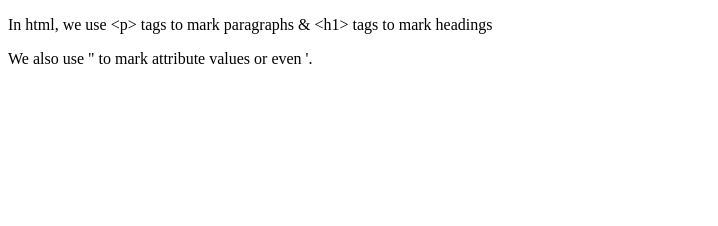
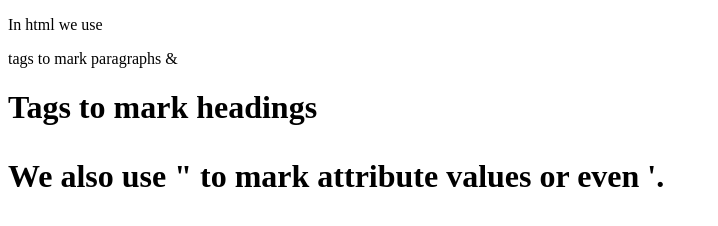
Before and after one commit to wi-fighters/05-UIB-content-escape_chars, a plain HTML site: page index.html in a window 1280 px wide. Shown: the whole page, without its empty margins (0-718 px from the left). Drawn offline with Linux system fonts and the light colour scheme.

Commit message:
removed my own solution, thought I was on own repo, my bad!

```diff
--- a/index.html
+++ b/index.html
@@ -16,13 +16,13 @@
 
   <p>
     <!-- Fix the following paragraph -->
-    In html, we use &lt;p&gt; tags to mark paragraphs &amp; &lt;h1&gt; tags to mark headings
+    In html we use <p> tags to mark paragraphs & <h1> Tags to mark headings
     <!-- Fix above -->
   </p>
 
   <p>
     <!-- Fix the following paragraph -->
-    We also use &quot; to mark attribute values or even &apos;.
+    We also use " to mark attribute values or even '.
     <!-- Fix above -->
   </p>
 </body>
```
